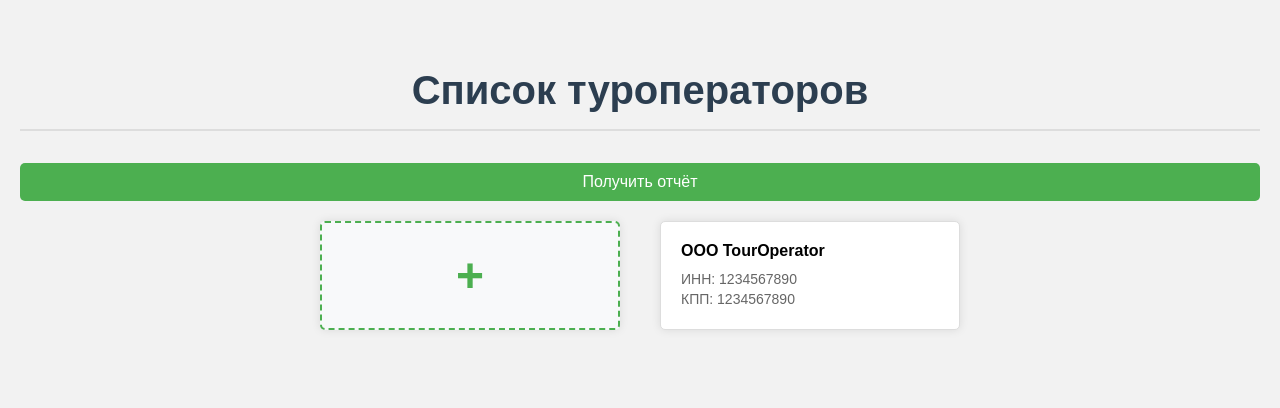
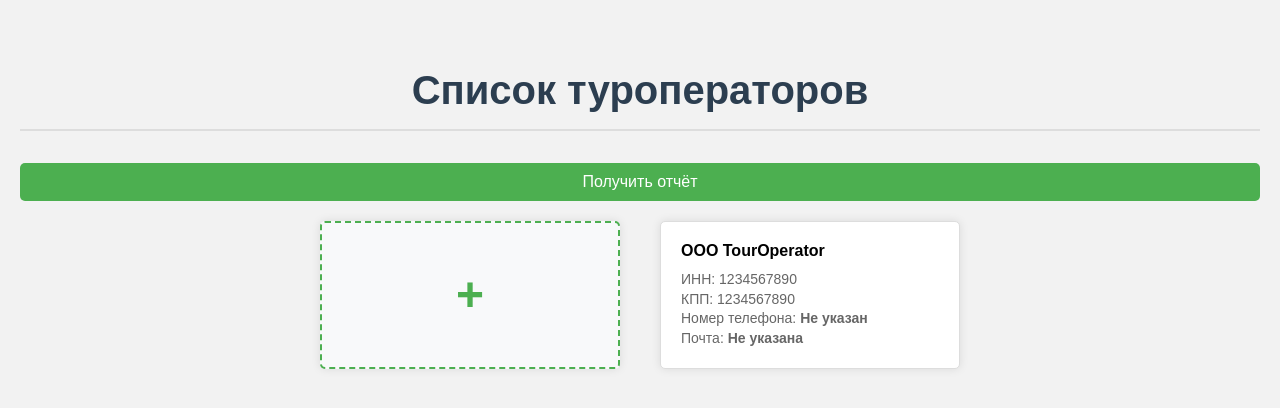
Before and after one commit to r10k5/turizm-server, a Django app: page /turoperatori in a window 1280 px wide. Shown: the top 408 px of the page. Run offline with Django 5.2, Linux system fonts and the light colour scheme; data comes from the database, SQL or seed files in the repository.

Commit message:
отображать номер телефона и почту туроператоров

```diff
--- a/turizm_core/templates/turoperator/turoperator_view.html
+++ b/turizm_core/templates/turoperator/turoperator_view.html
@@ -130,6 +130,26 @@
             <div class="turoperator-info">
                 <div>ИНН: {{ turoperator.inn }}</div>
                 <div>КПП: {{ turoperator.kpp }}</div>
+                <div>
+                    <span>Номер телефона:</span>
+                    <b>
+                        {% if turoperator.dannie_autorizatsii.rabochiy_nomer_telephona %}
+                            {{ turoperator.dannie_autorizatsii.rabochiy_nomer_telephona }}
+                        {% else %}
+                            Не указан
+                        {% endif %}
+                    </b>
+                </div>
+                <div>
+                    <span>Почта:</span>
+                    <b>
+                        {% if turoperator.dannie_autorizatsii.rabochiy_emale %}
+                            {{ turoperator.dannie_autorizatsii.rabochiy_emale }}
+                        {% else %}
+                            Не указана
+                        {% endif %}
+                    </b>
+                </div>
             </div>
         </a>
         {% endfor %}
```
